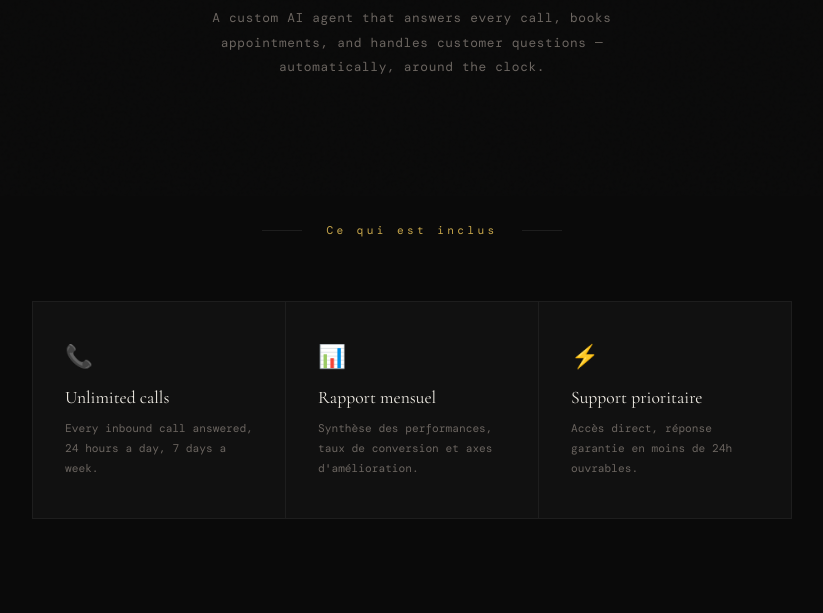
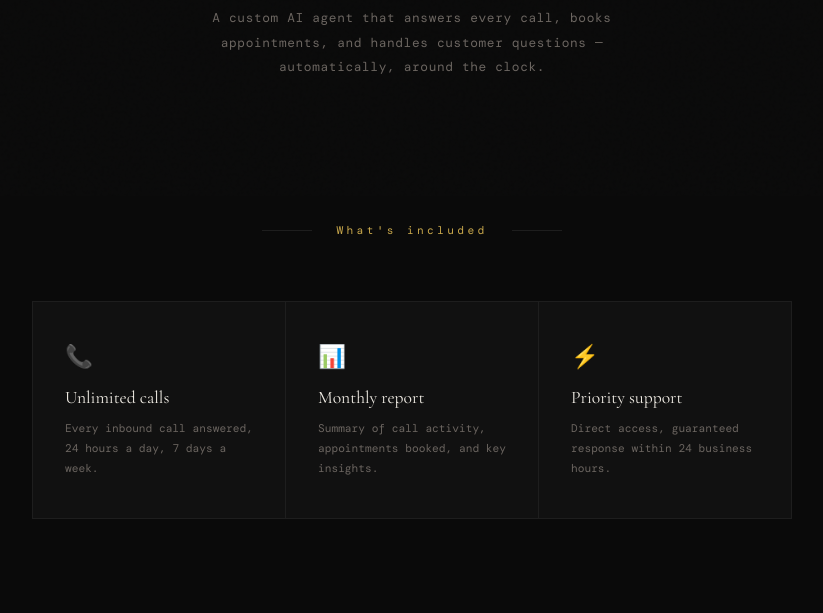
Before and after one commit to natterbox1/stripe-agent, a website: page index.html in a window 1280 px wide. Shown: the part 604-1217 px from the top of the page, without its empty margins (228-1051 px from the left). Drawn offline with nearby package versions, Linux system fonts and the light colour scheme; a web font is replaced by a local one.

Commit message:
fix features english

```diff
--- a/index.html
+++ b/index.html
@@ -241,7 +241,7 @@
       <p class="sub">A custom AI agent that answers every call, books appointments, and handles customer questions — automatically, around the clock.</p>
     </section>
 
-    <div class="divider"><span>Ce qui est inclus</span></div>
+    <div class="divider"><span>What's included</span></div>
 
     <div class="features">
       <div class="feature">
@@ -251,13 +251,13 @@
       </div>
       <div class="feature">
         <div class="feature-icon">📊</div>
-        <div class="feature-title">Rapport mensuel</div>
-        <div class="feature-desc">Synthèse des performances, taux de conversion et axes d'amélioration.</div>
+        <div class="feature-title">Monthly report</div>
+        <div class="feature-desc">Summary of call activity, appointments booked, and key insights.</div>
       </div>
       <div class="feature">
         <div class="feature-icon">⚡</div>
-        <div class="feature-title">Support prioritaire</div>
-        <div class="feature-desc">Accès direct, réponse garantie en moins de 24h ouvrables.</div>
+        <div class="feature-title">Priority support</div>
+        <div class="feature-desc">Direct access, guaranteed response within 24 business hours.</div>
       </div>
     </div>
     <div class="pricing-wrap">
```
